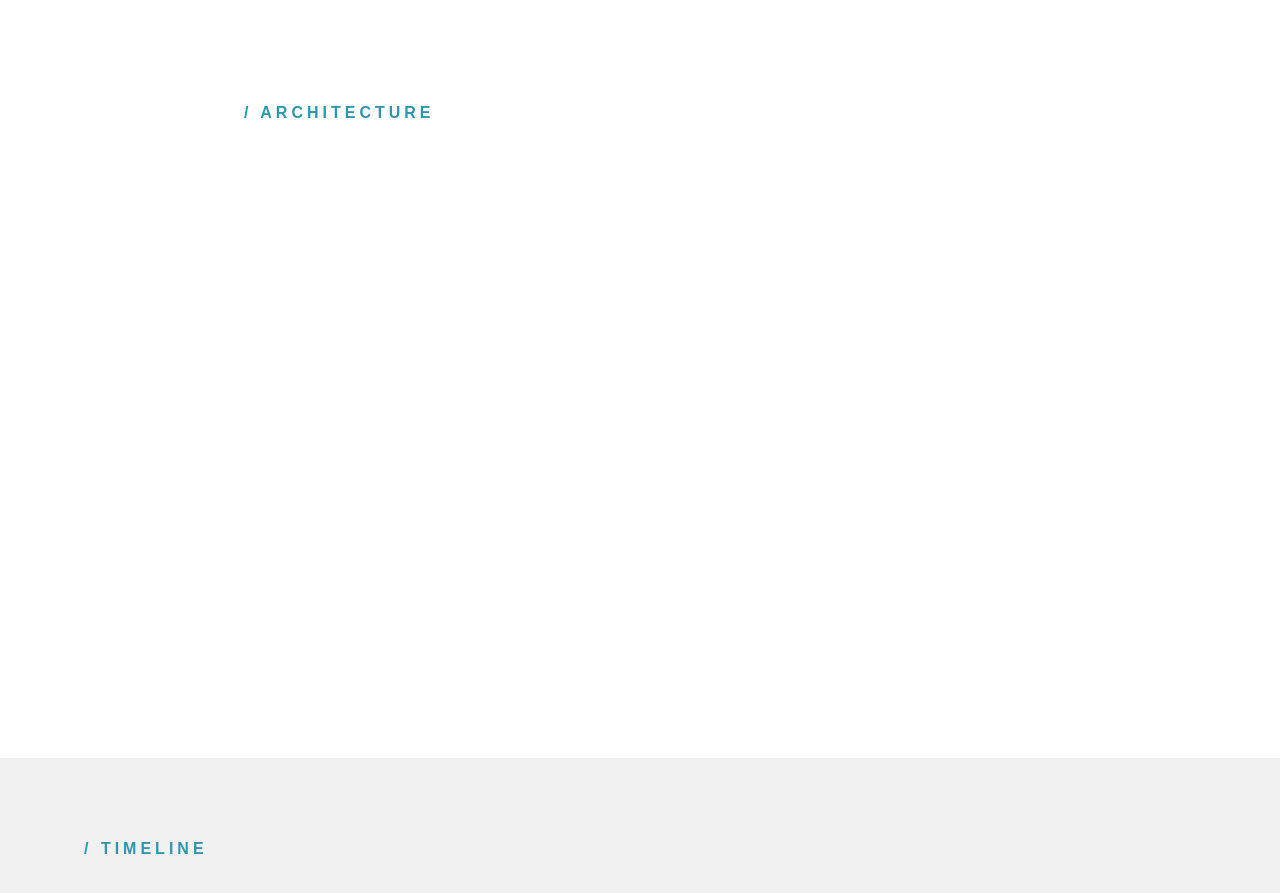
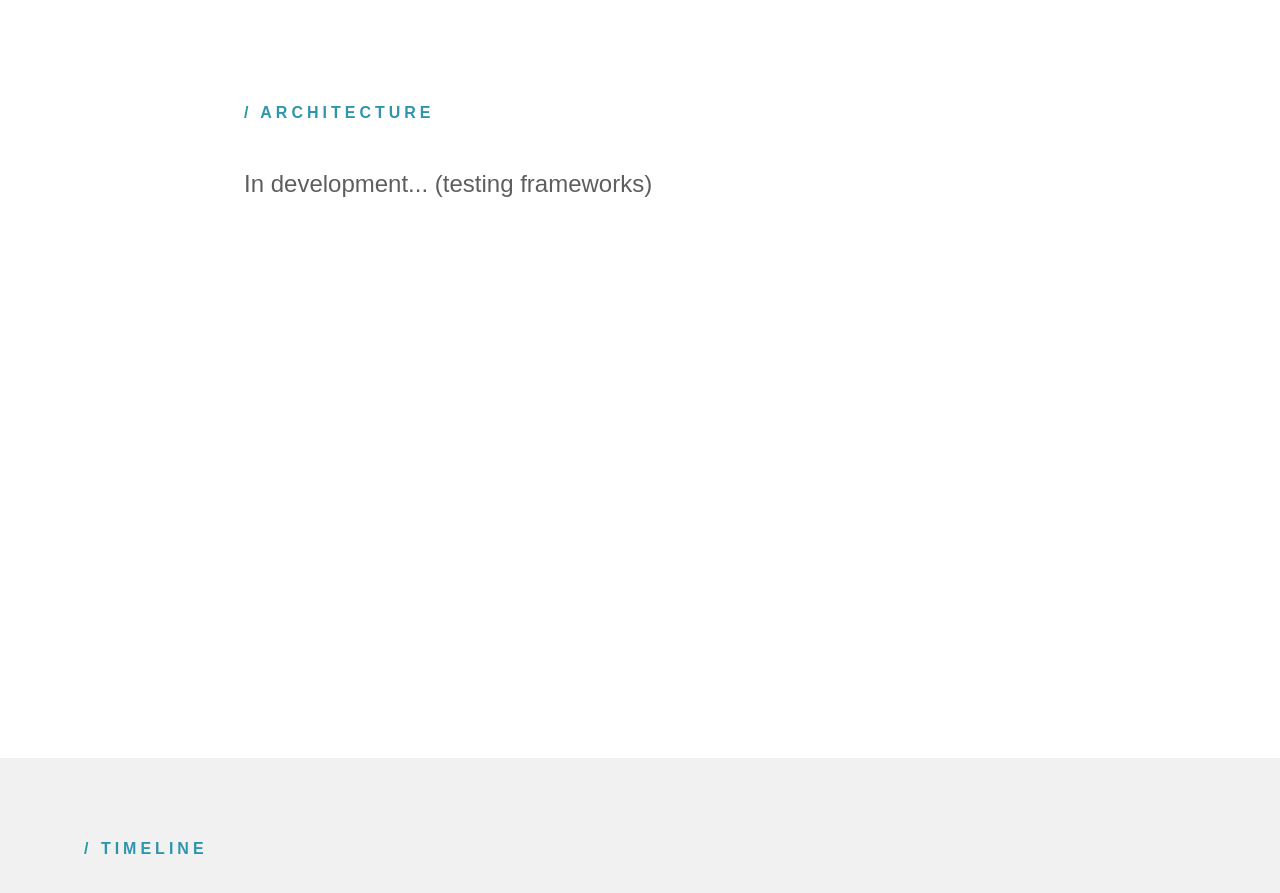
Before and after one commit to Wish-Where-is-Home/Website-WisHpresentation, a React (Create React App) app in the folder wish-whereishome/: page / in a window 1280 px wide. Shown: the part 3880-4773 px from the top of the page. Built offline with nearby package versions, Linux system fonts and the light colour scheme.

Commit message:
Architecture

```diff
--- a/wish-whereishome/src/Sections/Architecture/Architecture.js
+++ b/wish-whereishome/src/Sections/Architecture/Architecture.js
@@ -8,6 +8,9 @@ const Architecture = () => {
             <div className='row-Architecture-h3'>
               <h3>/ Architecture</h3>
             </div>
+            <div className='row-presentations-p'>
+                <p>In development... (testing frameworks) </p>
+            </div>
 
         </div>
     </div>
```
